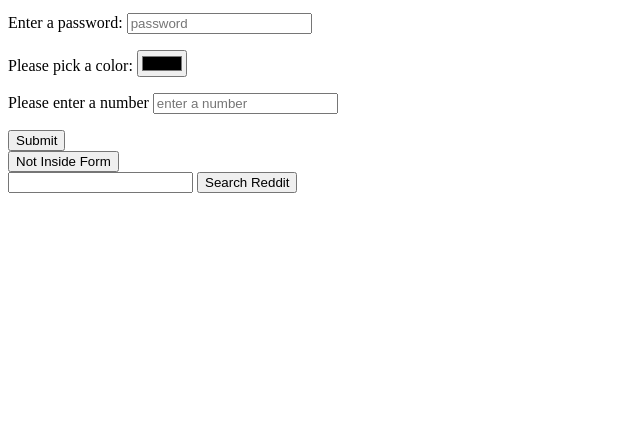
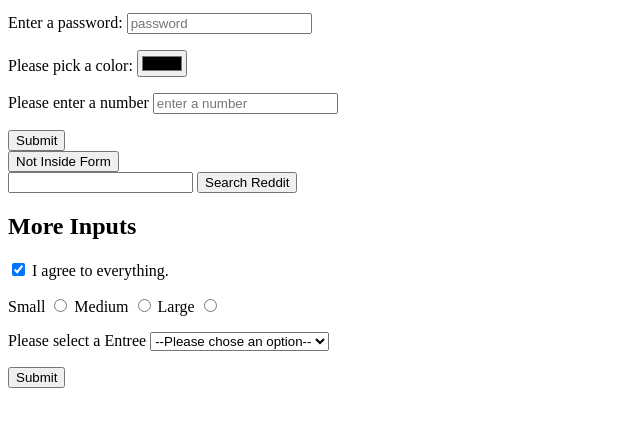
Before and after one commit to TheAmazinRaven/Web-Dev-Bootcamp-Project-Files, a plain HTML site: page forms.html in a window 1280 px wide. Shown: the part 104-530 px from the top of the page, without its empty margins (0-640 px from the left). Drawn offline with Linux system fonts and the light colour scheme.

Commit message:
updated forms

```diff
--- a/forms.html
+++ b/forms.html
@@ -39,5 +39,32 @@
         <input type="text" name="query">
         <button>Search Reddit</button>
     </form>
+
+    <h2>More Inputs</h2>
+    <form action="/birds">
+        <input type="checkbox" name="agree_tos" id="agree" checked>
+        <label for="agree">I agree to everything.</label>
+        <p>
+            <label for="s">Small</label>
+            <input type="radio" name="size" id="s" value="small">
+
+            <label for="m">Medium</label>
+            <input type="radio" name="size" id="m" value="medium">
+
+            <label for="l">Large</label>
+            <input type="radio" name="size" id="l" value="large">
+        </p>
+
+        <p>
+            <label>Please select a Entree</label>
+            <select name="meal" id="meal">
+                <option value="">--Please chose an option--</option>
+                <option value="fish">Fish</option>
+                <option value="veg">Vegetarian</option>
+                <option value="steak">Steak</option>
+            </select>
+        </p>
+        <button>Submit</button>
+    </form>
 </body>
 </html>
```
